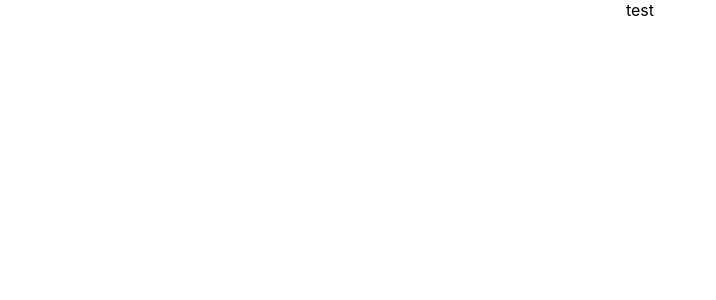
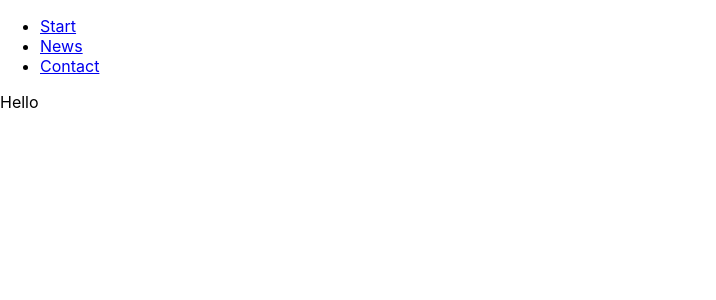
Before and after one commit to WieMon/learning-react-6, a React (Create React App) app: page / in a window 1280 px wide. Shown: the top 300 px of the page, without its empty margins (0-716 px from the left). Built offline with nearby package versions, Linux system fonts and the light colour scheme.

Commit message:
Add react router Finish initializing project

```diff
--- a/package.json
+++ b/package.json
@@ -8,6 +8,7 @@
     "@testing-library/user-event": "^7.1.2",
     "react": "^16.13.1",
     "react-dom": "^16.13.1",
+    "react-router-dom": "^5.2.0",
     "react-scripts": "3.4.1"
   },
   "scripts": {
--- a/src/components/App.js
+++ b/src/components/App.js
@@ -3,8 +3,19 @@ import './App.css';
 
 function App() {
   return (
-    <div className="App">
-      test
+    <div>
+      <header>
+        <nav>
+          <ul>
+           <li><a href='/'>Start</a></li>
+           <li><a href='/news'>News</a></li>
+           <li><a href='/contact'>Contact</a></li>
+          </ul>
+        </nav>
+      </header>
+      <section>
+        Hello
+      </section>
     </div>
   );
 }
--- a/src/index.js
+++ b/src/index.js
@@ -11,7 +11,4 @@ ReactDOM.render(
   document.getElementById('root')
 );
 
-// If you want your app to work offline and load faster, you can change
-// unregister() to register() below. Note this comes with some pitfalls.
-// Learn more about service workers: https://bit.ly/CRA-PWA
 serviceWorker.unregister();
```
Also changed, not shown: 1 other file (tests, documents, lock files or other folders).
